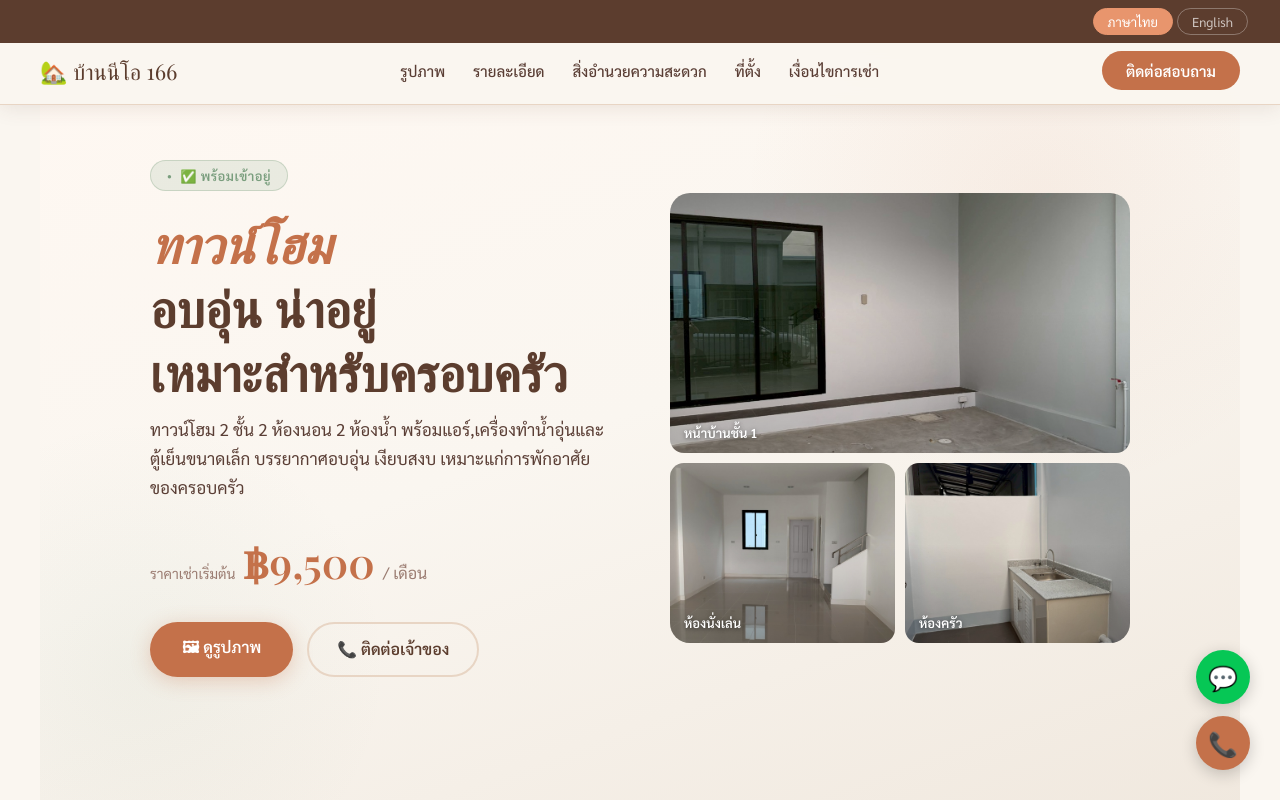
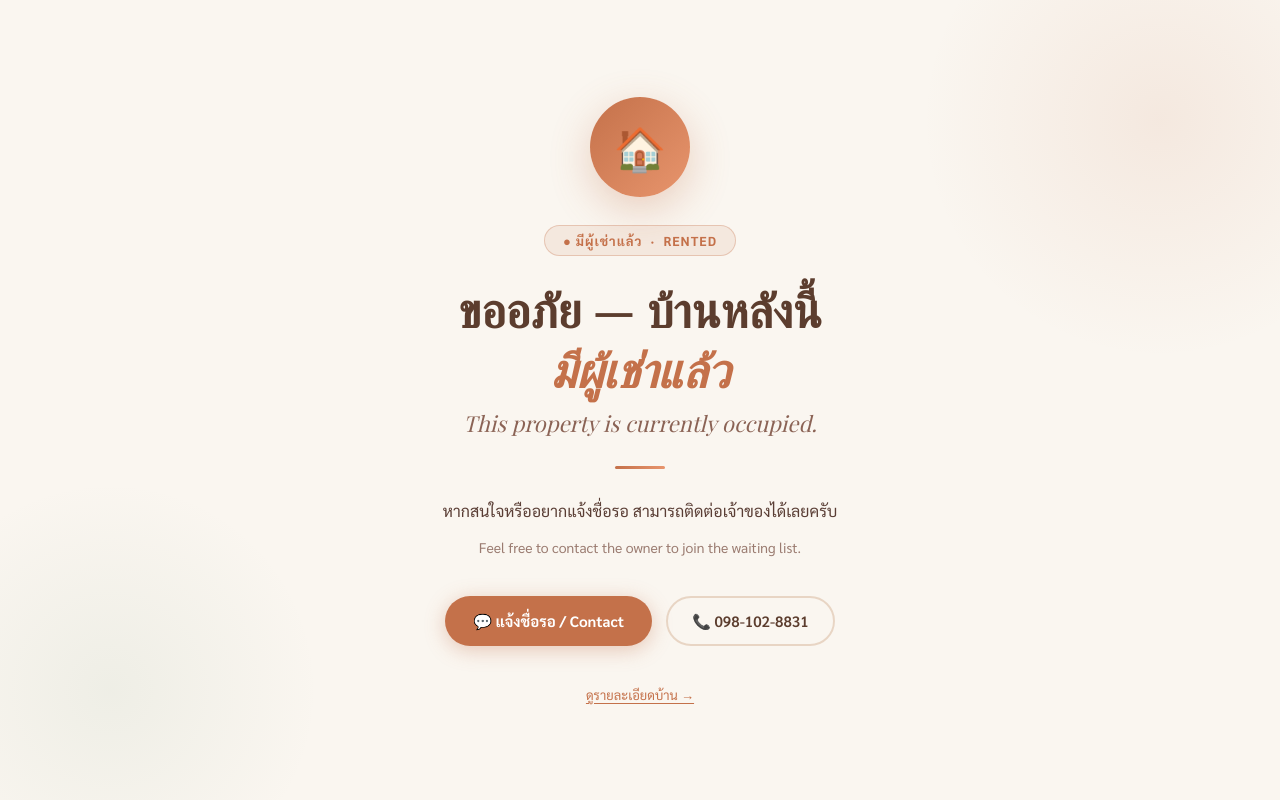
Before and after one commit to Wongsatornmaa/house, a plain HTML site: page docs/index.html in a window 1280 px wide. Shown: the top 800 px of the page. Drawn offline with nearby package versions, Linux system fonts and the light colour scheme; a web font is replaced by a local one.

Commit message:
Update: มีผู้เช่าแล้ว

```diff
--- a/docs/index.html
+++ b/docs/index.html
@@ -978,6 +978,134 @@
     </style>
   </head>
   <body>
+
+    <!-- ===== RENTED OVERLAY ===== -->
+    <div id="rented-overlay" style="
+      position:fixed; inset:0; z-index:99999;
+      background: #faf6f0;
+      display:flex; flex-direction:column;
+      align-items:center; justify-content:center;
+      font-family:'Sarabun',sans-serif;
+      overflow:hidden;
+    ">
+      <!-- decorative blobs -->
+      <div style="position:absolute;top:-120px;right:-120px;width:480px;height:480px;
+        border-radius:50%;background:radial-gradient(circle,rgba(196,113,74,0.1) 0%,transparent 70%);pointer-events:none;"></div>
+      <div style="position:absolute;bottom:-100px;left:-100px;width:420px;height:420px;
+        border-radius:50%;background:radial-gradient(circle,rgba(122,158,126,0.09) 0%,transparent 70%);pointer-events:none;"></div>
+
+      <div style="
+        text-align:center; max-width:520px; padding:40px 32px;
+        position:relative; z-index:1;
+        animation: fadeUp 0.7s cubic-bezier(.22,1,.36,1) both;
+      ">
+        <!-- icon -->
+        <div style="
+          width:100px; height:100px; border-radius:50%;
+          background:linear-gradient(135deg,#c4714a,#e8956d);
+          display:flex; align-items:center; justify-content:center;
+          margin:0 auto 28px;
+          box-shadow:0 12px 40px rgba(196,113,74,0.3);
+          animation: popIn 0.6s 0.2s cubic-bezier(.34,1.56,.64,1) both;
+        ">
+          <span style="font-size:42px;line-height:1;">🏠</span>
+        </div>
+
+        <!-- badge -->
+        <div style="
+          display:inline-flex; align-items:center; gap:8px;
+          background:rgba(196,113,74,0.1); border:1px solid rgba(196,113,74,0.3);
+          color:#c4714a; padding:6px 18px; border-radius:20px;
+          font-size:13px; font-weight:700; letter-spacing:1px;
+          text-transform:uppercase; margin-bottom:22px;
+          animation: fadeUp 0.6s 0.3s both;
+        ">● มีผู้เช่าแล้ว &nbsp;·&nbsp; Rented</div>
+
+        <!-- headline TH -->
+        <h1 style="
+          font-family:'Playfair Display',serif;
+          font-size:clamp(30px,5vw,48px); color:#5c3d2e;
+          line-height:1.25; margin-bottom:10px;
+          animation: fadeUp 0.6s 0.4s both;
+        ">ขออภัย — บ้านหลังนี้<br/><em style="color:#c4714a;font-style:italic;">มีผู้เช่าแล้ว</em></h1>
+
+        <!-- headline EN -->
+        <h2 style="
+          font-family:'Playfair Display',serif;
+          font-size:clamp(16px,2.5vw,22px); color:#8b6355;
+          font-weight:400; font-style:italic;
+          margin-bottom:28px;
+          animation: fadeUp 0.6s 0.45s both;
+        ">This property is currently occupied.</h2>
+
+        <!-- divider -->
+        <div style="
+          width:50px; height:3px; border-radius:2px; margin:0 auto 28px;
+          background:linear-gradient(to right,#c4714a,#e8956d);
+          animation: fadeUp 0.6s 0.5s both;
+        "></div>
+
+        <!-- description -->
+        <p style="
+          font-size:16px; color:#5a3e35; line-height:1.8;
+          margin-bottom:10px;
+          animation: fadeUp 0.6s 0.55s both;
+        ">หากสนใจหรืออยากแจ้งชื่อรอ สามารถติดต่อเจ้าของได้เลยครับ</p>
+        <p style="
+          font-size:14px; color:#9a7b70; line-height:1.8; margin-bottom:36px;
+          animation: fadeUp 0.6s 0.58s both;
+        ">Feel free to contact the owner to join the waiting list.</p>
+
+        <!-- buttons -->
+        <div style="
+          display:flex; gap:14px; justify-content:center; flex-wrap:wrap;
+          animation: fadeUp 0.6s 0.65s both;
+        ">
+          <a href="https://line.me/ti/p/0bMcwJV37M" target="_blank" style="
+            background:#c4714a; color:#fff; padding:13px 28px;
+            border-radius:30px; font-size:15px; font-weight:700;
+            text-decoration:none; font-family:'Sarabun',sans-serif;
+            box-shadow:0 4px 20px rgba(196,113,74,0.35);
+            transition:all 0.2s; display:inline-flex; align-items:center; gap:8px;
+          " onmouseover="this.style.background='#a05a38';this.style.transform='translateY(-2px)'"
+             onmouseout="this.style.background='#c4714a';this.style.transform='translateY(0)'">
+            💬 แจ้งชื่อรอ / Contact
+          </a>
+          <a href="tel:+66981028831" style="
+            background:transparent; color:#5c3d2e; padding:13px 24px;
+            border-radius:30px; font-size:15px; font-weight:600;
+            text-decoration:none; font-family:'Sarabun',sans-serif;
+            border:2px solid #e8d5c4; display:inline-flex; align-items:center; gap:8px;
+            transition:all 0.2s;
+          " onmouseover="this.style.borderColor='#5c3d2e'"
+             onmouseout="this.style.borderColor='#e8d5c4'">
+            📞 098-102-8831
+          </a>
+        </div>
+
+        <!-- see original page link -->
+        <p style="
+          margin-top:40px; font-size:13px; color:#b89a8a;
+          animation: fadeUp 0.6s 0.75s both;
+        ">
+          <a href="#" onclick="document.getElementById('rented-overlay').style.display='none';return false;"
+             style="color:#c4714a; text-decoration:underline; text-underline-offset:3px;">
+            ดูรายละเอียดบ้าน →
+          </a>
+        </p>
+      </div>
+    </div>
+
+    <style>
+      @keyframes fadeUp {
+        from { opacity:0; transform:translateY(22px); }
+        to   { opacity:1; transform:translateY(0); }
+      }
+      @keyframes popIn {
+        from { opacity:0; transform:scale(0.5); }
+        to   { opacity:1; transform:scale(1); }
+      }
+    </style>
     <!-- ===== LIGHTBOX ===== -->
     <div
       class="lightbox-overlay"
```
